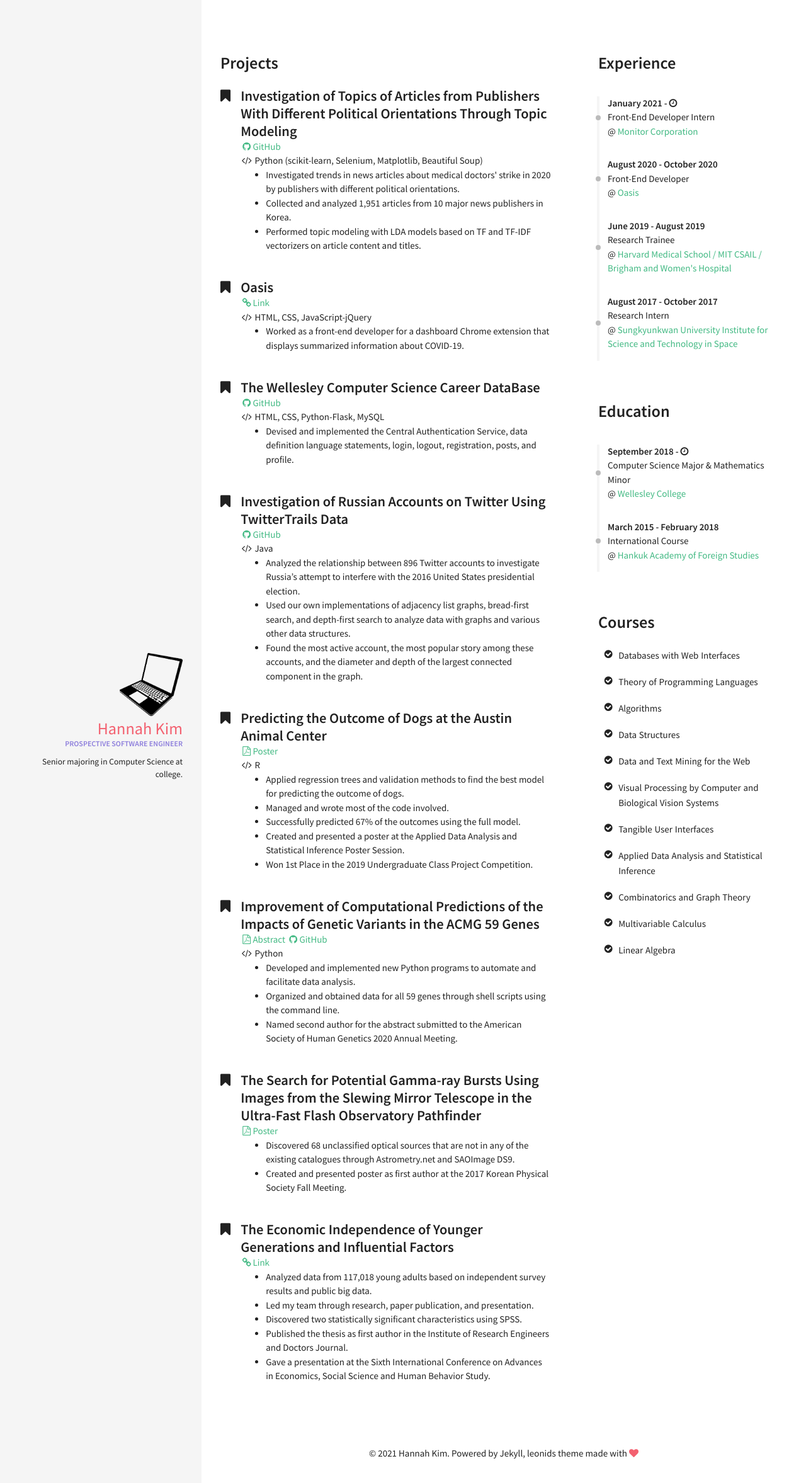
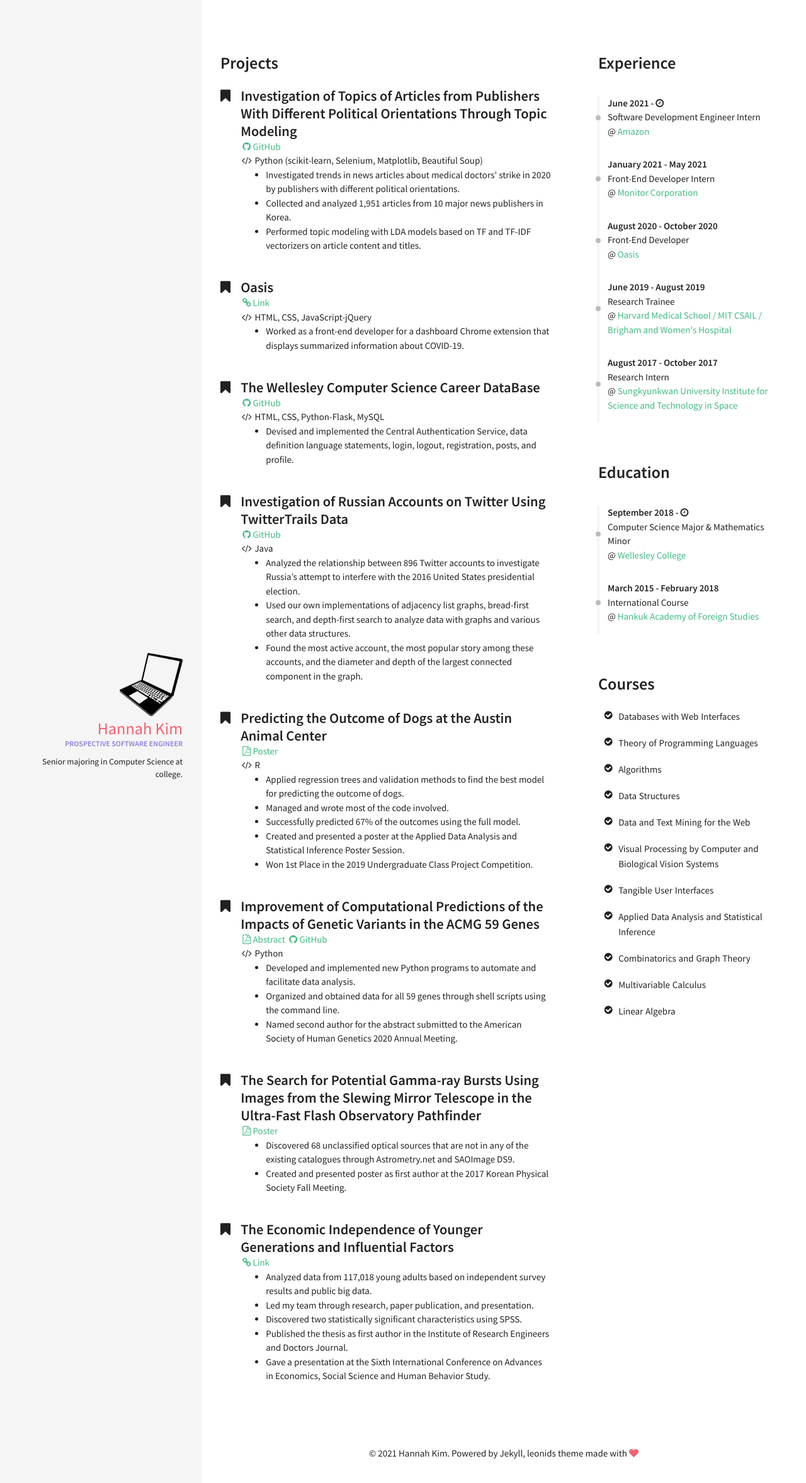
Before and after one commit to hskim37/hskim37.github.io, a Jekyll site: the page built from index.html, in a window 1280 px wide. Shown: the top 2355 px of the page at 63% size. Built offline with Jekyll 4.4.1, drawn with Linux system fonts in a browser that asks for light colours.

Commit message:
Update careers.yml

```diff
--- a/_data/index/careers.yml
+++ b/_data/index/careers.yml
@@ -1,5 +1,10 @@
+- name: Software Development Engineer Intern
+  date: June 2021 - <i class="fa fa-clock-o" aria-hidden="true" title="Until Now"></i>
+  link: https://www.amazon.com/
+  place: Amazon
+
 - name: Front-End Developer Intern
-  date: January 2021 - <i class="fa fa-clock-o" aria-hidden="true" title="Until Now"></i>
+  date: January 2021 - May 2021</i>
   link: http://monitorcorp.ai/
   place: Monitor Corporation
 
```
